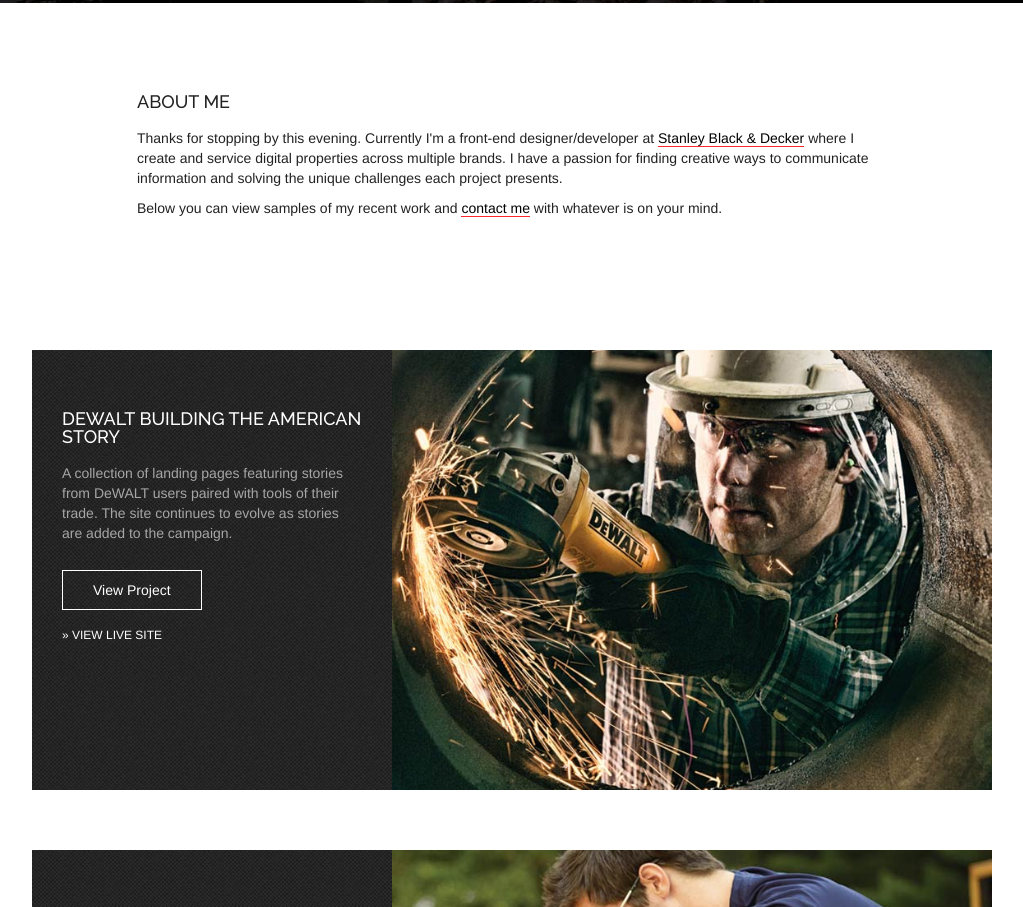
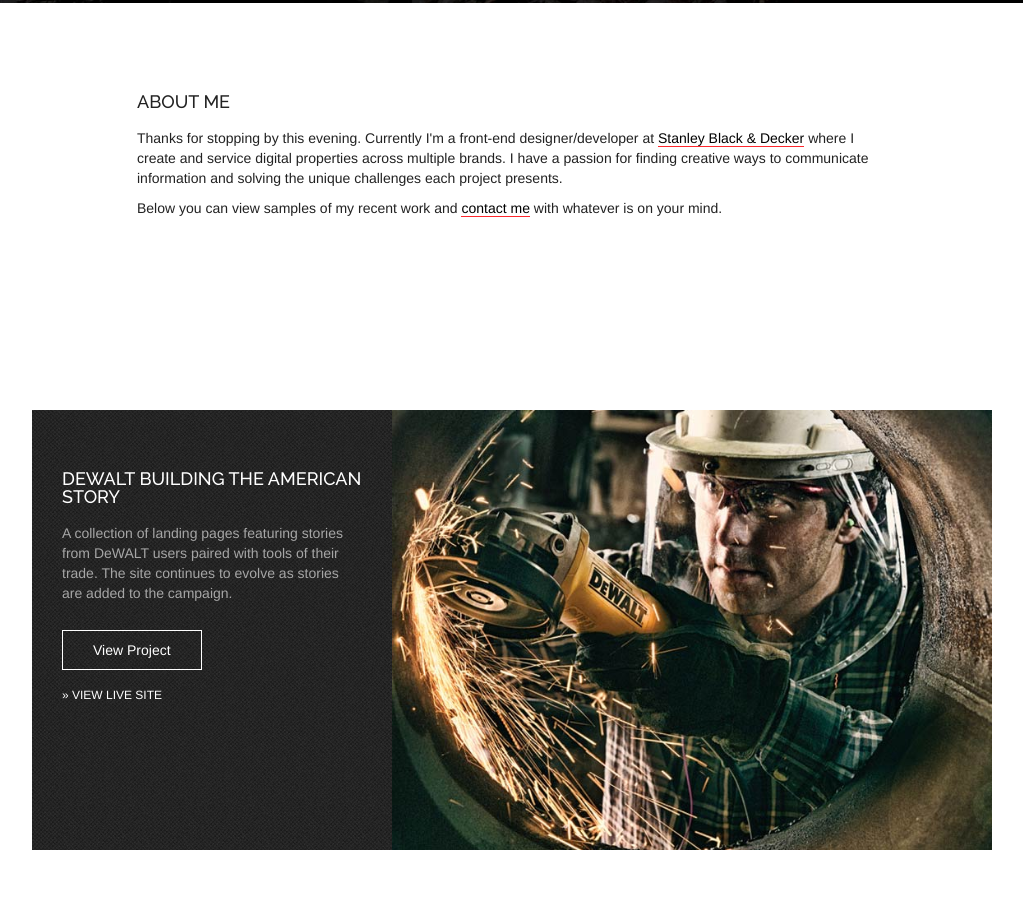
Before and after one commit to mattgump/me_v5, a plain HTML site: page index.html in a window 1280 px wide. Shown: the part 797-1704 px from the top of the page, without its empty margins (128-1151 px from the left). Drawn offline with nearby package versions, Linux system fonts and the light colour scheme.

Commit message:
Minor CSS update
Section spacing changes

```diff
--- a/sass/site_main.scss
+++ b/sass/site_main.scss
@@ -417,13 +417,16 @@
 
 .section-projects {
   max-width: $site-max-w;
-  padding: 30px 0;
+  padding: 90px 0;
 }
 
 .project {
   overflow: auto;
   margin-bottom: 60px;
   background: $color-lv6 url('../img/darkdenim3.png') repeat;
+    &:last-child {
+      margin-bottom: 0;
+    }
 }
 
 .project-description {
```
Also changed, not shown: css/site_main.css, 1 other file.
